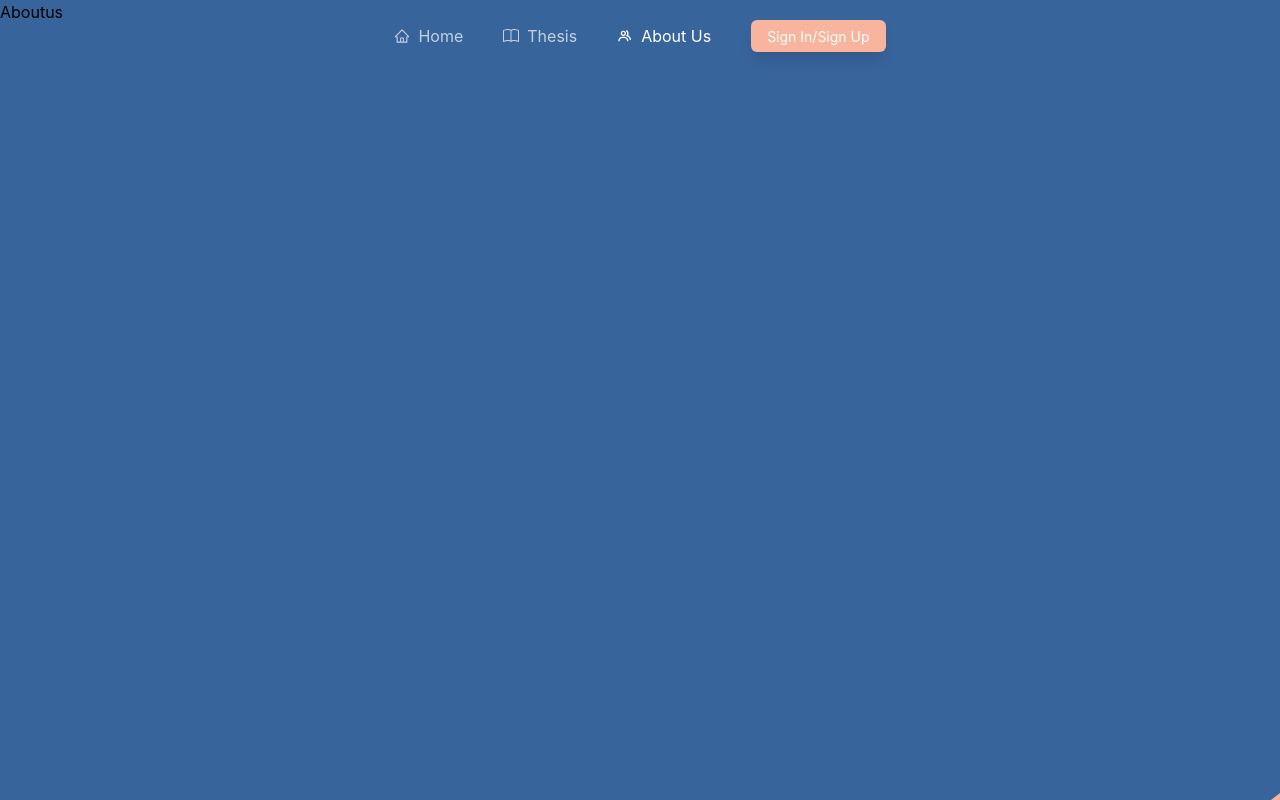
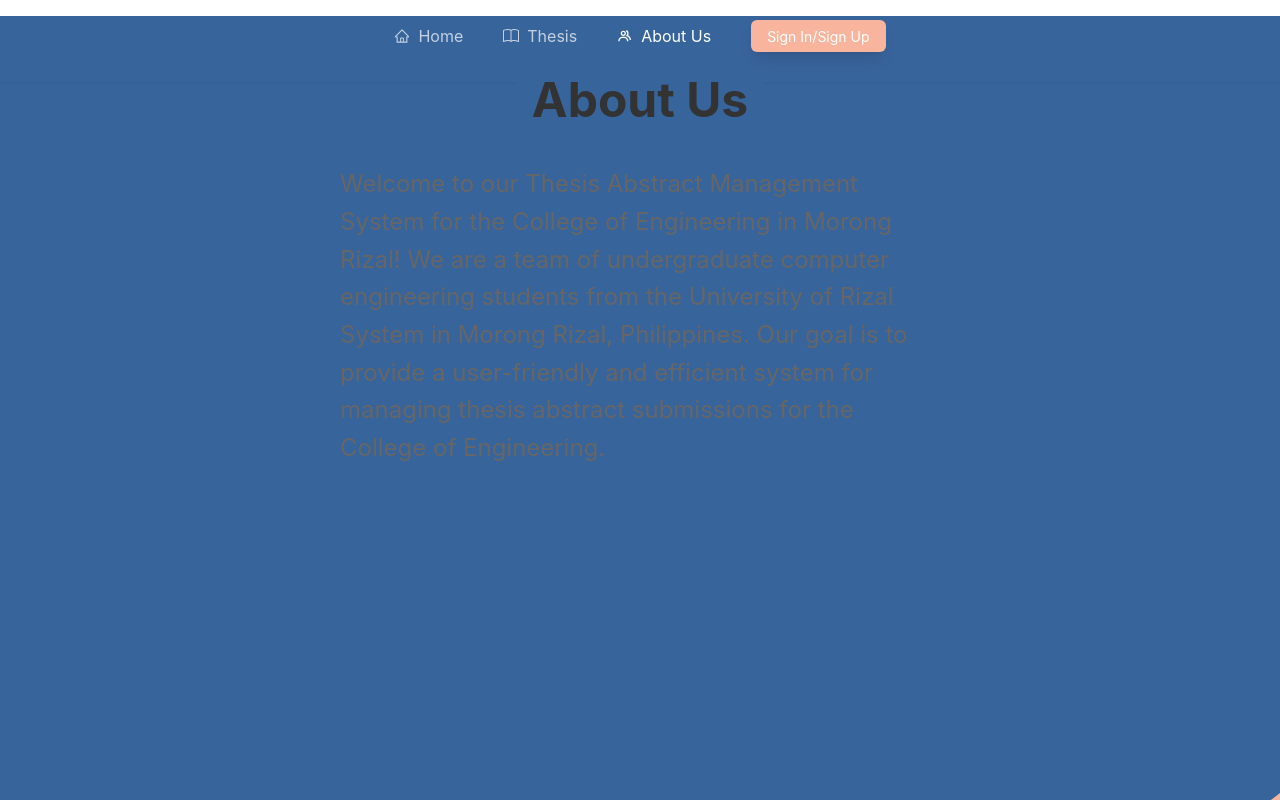
Before and after one commit to TorrCod/thesis-abstract, a Next.js app: page /aboutus in a window 1280 px wide. Built offline with nearby package versions, Linux system fonts and the light colour scheme.

Commit message:
Added title and paragraph

```diff
--- a/src/pages/aboutus.tsx
+++ b/src/pages/aboutus.tsx
@@ -1,5 +1,43 @@
-const About = () => {
-  return <main>Aboutus</main>;
+import { Typography, Row, Divider } from 'antd';
+
+const { Title, Paragraph } = Typography;
+
+const styles = {
+
+  title: {
+    fontSize: '48px',
+    fontWeight: 'bold',
+    color: '#333',
+    marginBottom: '16px',
+    marginTop: '50px',
+  },
+
+  paragraph: {
+    fontSize: '24px',
+    color: '#666',
+    marginBottom: '32px',
+    maxWidth: '600px',
+  },
+
+}
+
+const AboutUs = () => {
+  return (
+    <>
+    <header>
+      <Divider orientation="center" >
+        <Title level={4} style={styles.title}>About Us</Title>
+      </Divider>
+      </header>
+      <Row gutter={[16, 16]} justify="center">
+        <Paragraph style={styles.paragraph}>
+        Welcome to our Thesis Abstract Management System for the College of Engineering in Morong Rizal! We are a team of undergraduate
+        computer engineering students from the University of Rizal System in Morong Rizal, Philippines. Our goal is to provide a
+        user-friendly and efficient system for managing thesis abstract submissions for the College of Engineering.
+        </Paragraph>
+      </Row>
+    </>
+  );
 };
 
-export default About;
+export default AboutUs;
```
